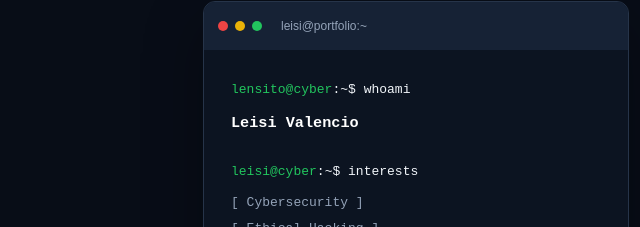
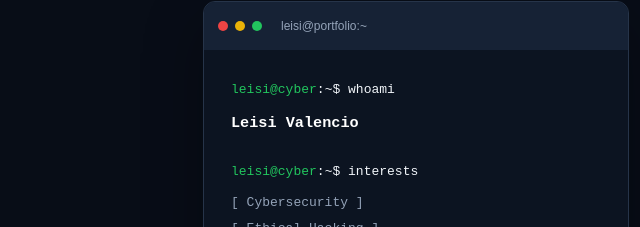
Before and after one commit to lensito/portafolio.github.io, a plain HTML site: page index.html in a window 1280 px wide. Shown: the part 216-443 px from the top of the page, 571-1211 px from the left. Drawn offline with Linux system fonts and the light colour scheme.

Commit message:
Update index.html

```diff
--- a/index.html
+++ b/index.html
@@ -92,7 +92,7 @@
             </div>
 
             <div class="terminal-body">
-                <p><span class="terminal-green">lensito@cyber</span>:~$ whoami</p>
+                <p><span class="terminal-green">leisi@cyber</span>:~$ whoami</p>
                 <h3>Leisi Valencio</h3>
 
                 <p><span class="terminal-green">leisi@cyber</span>:~$ interests</p>
```
